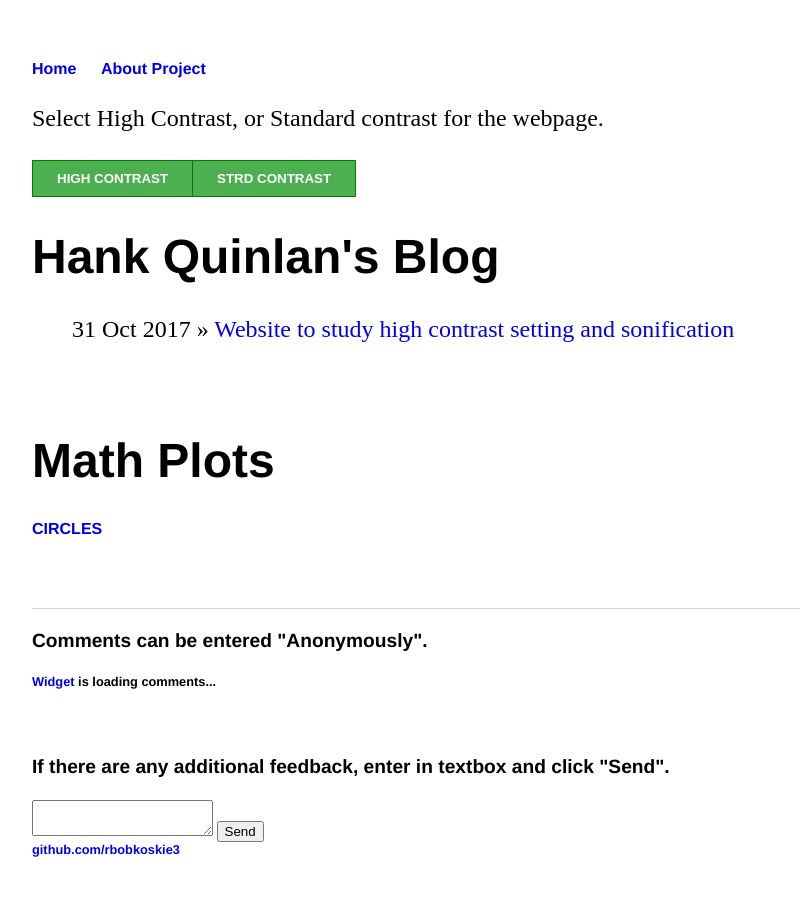
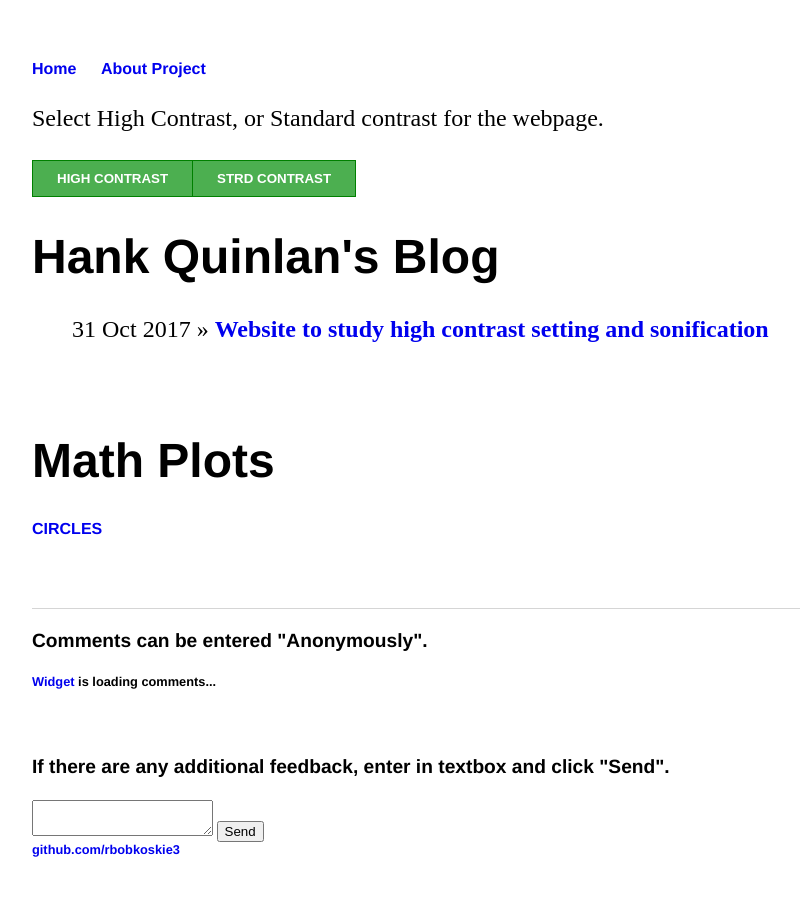
Before and after one commit to rbobkoskie3/rbobkoskie3.github.io, a Jekyll site: the page built from blog/index.html, in a window 1280 px wide. Shown: the whole page, without its empty margins (160-960 px from the left). Built offline with Jekyll 4.4.1, drawn with Linux system fonts in a browser that asks for light colours; a style sheet for code colours, icons or effects is not loaded.

Commit message:
Update main.css

```diff
--- a/css/main.css
+++ b/css/main.css
@@ -14,7 +14,8 @@
 }
 a {
     text-decoration: none;
-    font: italic bold;
+    font-weight: bold;
+    font-style: italic;
 }
 a:hover {
     text-decoration: underline;
```
